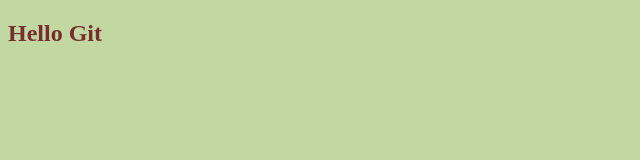
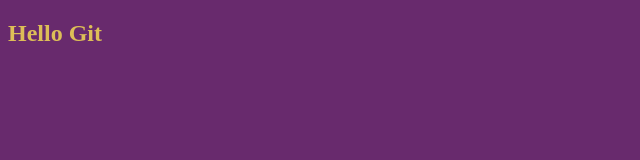
Before and after one commit to eisupo1002/Git_1, a plain HTML site: page index.html in a window 1280 px wide. Shown: the whole page, without its empty margins (0-640 px from the left). Drawn offline with Linux system fonts and the light colour scheme.

Commit message:
V3_change

```diff
--- a/index.html
+++ b/index.html
@@ -8,8 +8,8 @@
 
     <style>
         body{
-            background-color: rgb(193, 216, 163);
-            color: rgb(120, 46, 46);
+            background-color: rgb(104, 42, 109);
+            color: rgb(221, 190, 87);
         }
     </style>
 
```
